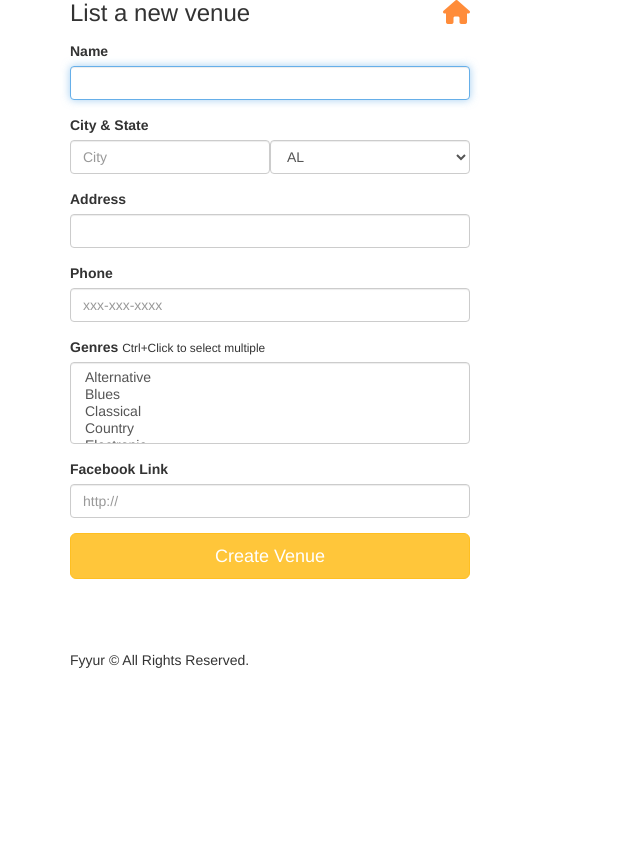
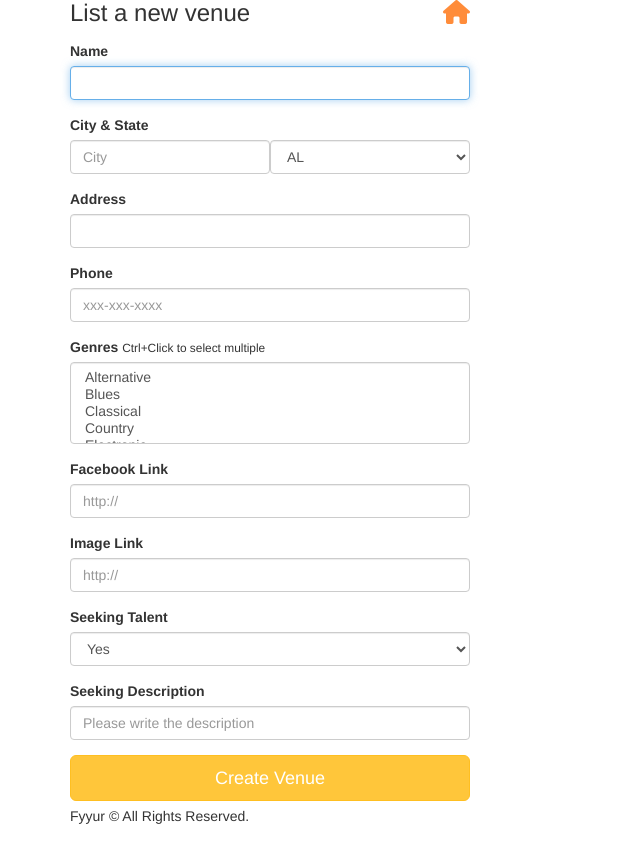
Before and after one commit to khaled197/Udacity-FSND-Fyyur-App, a Flask app: page /venues/create in a window 1280 px wide. Shown: the part 95-956 px from the top of the page, without its empty margins (0-640 px from the left). Before the commit the page ends 763 px from the top, so only its background shows below. Run offline with Flask 2, Linux system fonts and the light colour scheme; some libraries are stand-ins or nearby versions.

Commit message:
Final Submission

```diff
--- a/app.py
+++ b/app.py
@@ -353,7 +353,7 @@ def create_venue_submission():
         genres = ", ".join(request.form.getlist('genres')),
         image_link = request.form['image_link'] if 'image_link' in request.form else None,
         website = request.form['website'] if 'website' in request.form else None,
-        seeking_talent = request.form['seeking_talent'] if 'seeking_talent' in request.form else False,
+        seeking_talent = True if request.form['seeking_talent'] == "Yes" else False,
         seeking_description = request.form['seeking_description'] if 'seeking_description' in request.form else None
         )
         db.session.add(venue)
@@ -630,7 +630,7 @@ def edit_artist_submission(artist_id):
         'genres': ", ".join(request.form.getlist('genres')),
         'image_link': request.form['image_link'] if 'image_link' in request.form else None,
         'website': request.form['website'] if 'website' in request.form else None,
-        'seeking_venue': request.form['seeking_venue'] if 'seeking_venue' in request.form else False,
+        'seeking_venue': True if request.form['seeking_venue'] == "Yes" else False,
         'seeking_description': request.form['seeking_description'] if 'seeking_description' in request.form else None
 
     }
@@ -708,7 +708,7 @@ def edit_venue_submission(venue_id):
         'genres': ", ".join(request.form.getlist('genres')),
         'image_link': request.form['image_link'] if 'image_link' in request.form else None,
         'website': request.form['website'] if 'website' in request.form else None,
-        'seeking_talent': request.form['seeking_talent'] if 'seeking_talent' in request.form else False,
+        'seeking_talent': True if request.form['seeking_talent'] == "Yes" else False,
         'seeking_description': request.form['seeking_description'] if 'seeking_description' in request.form else None
     }
     try:
@@ -762,7 +762,7 @@ def create_artist_submission():
         genres = ", ".join(request.form.getlist('genres')),
         image_link = request.form['image_link'] if 'image_link' in request.form else None,
         website = request.form['website'] if 'website' in request.form else None,
-        seeking_venue = request.form['seeking_venue'] if 'seeking_venue' in request.form else False,
+        seeking_venue = True if request.form['seeking_venue'] == "Yes" else False,
         seeking_description = request.form['seeking_description'] if 'seeking_description' in request.form else None
         )
         db.session.add(artist)
@@ -775,7 +775,7 @@ def create_artist_submission():
     finally:
         db.session.close()
     try:
-        data = Artist.query.filter_by(id = id)
+        data = Artist.query.filter_by(id = id).first()
     except:
         print(sys.exc_info())
         query_error = True
@@ -789,6 +789,7 @@ def create_artist_submission():
             flash('Artist ' + request.form['name'] + ' was successfully listed!')
         else:
             flash('Artist ' + data.name + ' was successfully listed!')
+
 
       # on successful db insert, flash success
       # flash('Artist ' + request.form['name'] + ' was successfully listed!')
--- a/forms.py
+++ b/forms.py
@@ -87,6 +87,17 @@ class VenueForm(Form):
     )
     image_link = StringField(
         'image_link'
+    )
+
+    seeking_talent = SelectField(
+        'seeking_talent', validators=[DataRequired()],
+        choices=[
+            ('Yes', 'Yes'),
+            ('No', 'No'),
+        ]
+    )
+    seeking_description = StringField(
+        'seeking_description'
     )
     genres = SelectMultipleField(
         # TODO implement enum restriction
@@ -184,9 +195,7 @@ class ArtistForm(Form):
         # TODO implement validation logic for state
         'phone'
     )
-    image_link = StringField(
-        'image_link'
-    )
+
     genres = SelectMultipleField(
         # TODO implement enum restriction
         'genres', validators=[DataRequired()],
@@ -217,4 +226,19 @@ class ArtistForm(Form):
         'facebook_link', validators=[URL()]
     )
 
+    image_link = StringField(
+        'image_link', validators=[URL()]
+    )
+
+    seeking_venue = SelectField(
+        'seeking_venue', validators=[DataRequired()],
+        choices=[
+            ('Yes', 'Yes'),
+            ('No', 'No'),
+        ]
+    )
+    seeking_description = StringField(
+        'seeking_description'
+    )
+
 # TODO IMPLEMENT NEW ARTIST FORM AND NEW SHOW FORM
--- a/templates/forms/new_venue.html
+++ b/templates/forms/new_venue.html
@@ -36,6 +36,18 @@
           <label for="facebook_link">Facebook Link</label>
           {{ form.facebook_link(class_ = 'form-control', placeholder='http://', autofocus = true) }}
         </div>
+        <div class="form-group">
+            <label for="image_link">Image Link</label>
+            {{ form.image_link(class_ = 'form-control', placeholder='http://', autofocus = true) }}
+          </div>
+          <div class="form-group">
+              <label for="seeking_talent">Seeking Talent</label>
+              {{ form.seeking_talent(class_ = 'form-control', placeholder='Do you seek Talent', autofocus = true) }}
+            </div>
+            <div class="form-group">
+                <label for="seeking_description">Seeking Description</label>
+                {{ form.seeking_description(class_ = 'form-control', placeholder='Please write the description', autofocus = true) }}
+              </div>
       <input type="submit" value="Create Venue" class="btn btn-primary btn-lg btn-block">
     </form>
   </div>
--- a/templates/pages/show_venue.html
+++ b/templates/pages/show_venue.html
@@ -74,5 +74,5 @@
 		{% endfor %}
 	</div>
 </section>
-
+<!--  -->
 {% endblock %}
```
Also changed, not shown: templates/forms/edit_artist.html (+12 -0 lines), templates/forms/edit_venue.html (+12 -0 lines), templates/forms/new_artist.html (+12 -0 lines), templates/pages/venues.html (line endings or trailing spaces).
